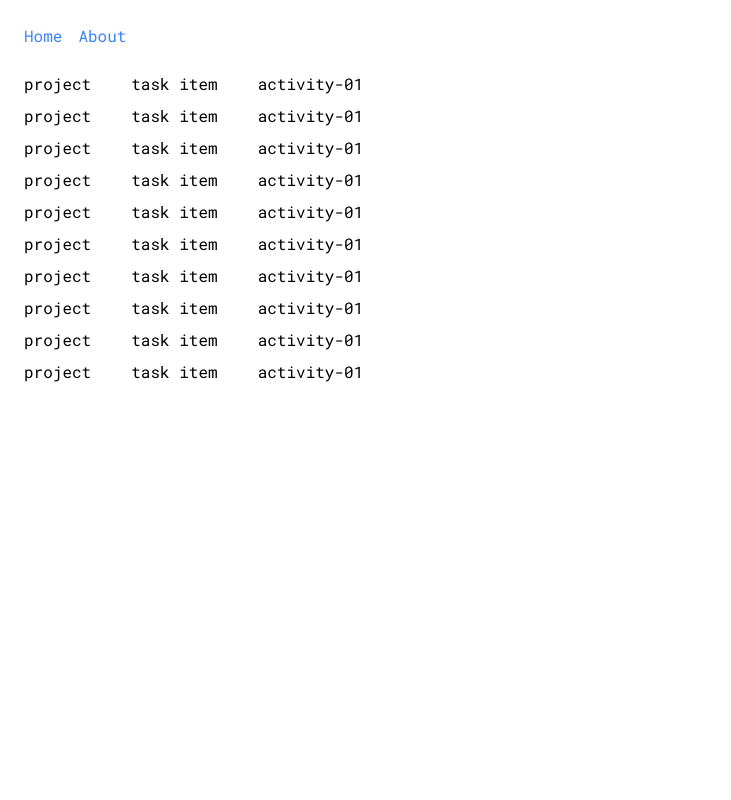
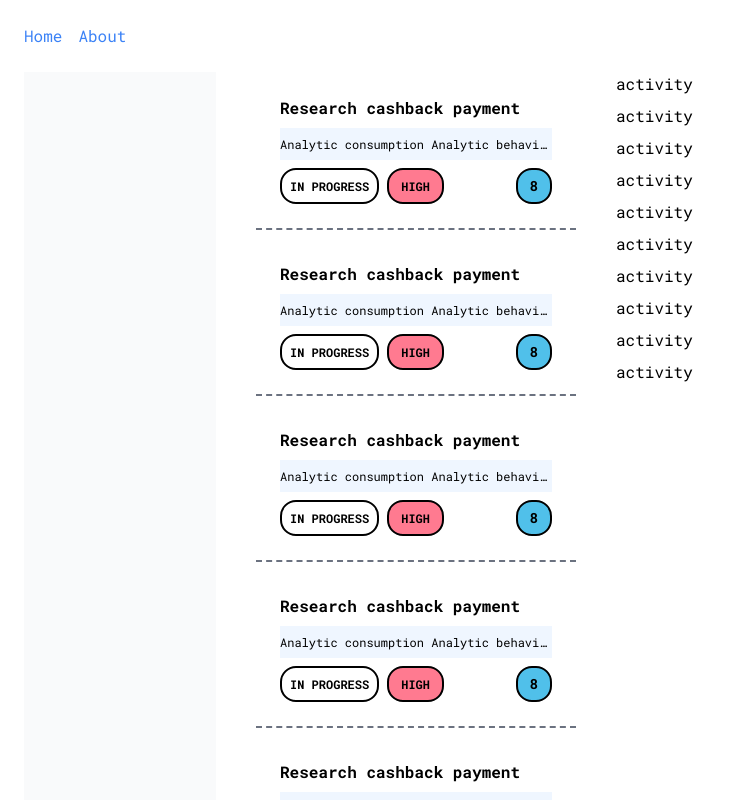
Before and after one commit to serajhqi/gittask-web, a React (Vite) app: page / in a window 1280 px wide. Shown: the top 800 px of the page, without its empty margins (0-731 px from the left). Built offline with nearby package versions, Linux system fonts and the light colour scheme.

Commit message:
feat: add style to task and add task components

```diff
--- a/package.json
+++ b/package.json
@@ -12,7 +12,8 @@
   "dependencies": {
     "react": "^18.3.1",
     "react-dom": "^18.3.1",
-    "react-router-dom": "^7.1.2"
+    "react-router-dom": "^7.1.2",
+    "rsuite": "^5.76.3"
   },
   "devDependencies": {
     "@eslint/js": "^9.17.0",
@@ -25,6 +26,8 @@
     "eslint-plugin-react-refresh": "^0.4.16",
     "globals": "^15.14.0",
     "postcss": "^8.5.1",
+    "prettier": "^3.4.2",
+    "prettier-plugin-tailwindcss": "^0.6.10",
     "tailwindcss": "^3.4.17",
     "typescript": "~5.6.2",
     "typescript-eslint": "^8.18.2",
--- a/src/components/activity-item.component.tsx
+++ b/src/components/activity-item.component.tsx
@@ -1,5 +1,3 @@
 export default function ActivityItem() {
-  return <div>
-    activity-01
-  </div>
+  return <div>activity</div>
 }
--- a/src/components/activity-list.component.tsx
+++ b/src/components/activity-list.component.tsx
@@ -4,4 +4,5 @@ export default function ActivityList() {
   return <div className="flex flex-col gap-2">
     {new Array(10).fill(0).map((_, idx) => <ActivityItem key={idx} />)}
   </div>
+
 }
--- a/src/components/project-item.component.tsx
+++ b/src/components/project-item.component.tsx
@@ -1,5 +1,6 @@
 export default function ProjectItem() {
-  return <div>
-    project
+  return <div className="flex flex-col">
+    <div></div>
+    <div></div>
   </div>
 }
--- a/src/components/task-item.component.tsx
+++ b/src/components/task-item.component.tsx
@@ -1,3 +1,17 @@
+import TaskStatus from "./task/task-status.component";
+import TaskWeight from "./task/task-weight.component";
+import TaskPriority from "./task/task-priority.component";
+
 export default function TaskItem() {
-  return <div>task item</div>
+  return <div className="flex flex-col p-6 gap-2">
+    <div className="font-extrabold">Research cashback payment</div>
+    <div className="text-xs text-ellipsis py-2 h-8 bg-blue-50 whitespace-nowrap overflow-hidden">Analytic consumption  Analytic  behaviour Analytic consumption behaviour Analytic consumption  Analytic consumption behaviour</div>
+    <div className="flex items-center justify-between">
+      <div className="flex gap-2">
+        <TaskStatus />
+        <TaskPriority />
+      </div>
+      <TaskWeight />
+    </div>
+  </div>
 }
--- a/src/components/task-list.component.tsx
+++ b/src/components/task-list.component.tsx
@@ -2,6 +2,10 @@ import TaskItem from "./task-item.component";
 
 export default function TaskList() {
   return <div className="flex flex-col gap-2">
-    {new Array(10).fill(0).map((_, idx) => <TaskItem key={idx} />)}
+    {new Array(20).fill(0).map((_, idx) =>
+      <div key={idx} className="border-b-2 border-gray-500 border-dashed last:border-0">
+        <TaskItem />
+      </div>
+    )}
   </div>
 }
--- /dev/null
+++ b/src/components/task/task-priority.component.tsx
@@ -0,0 +1,3 @@
+export default function TaskPriority() {
+  return <div className="flex items-center justify-center text-xs font-bold bg-[#ff7a90] p-[5px] px-3 rounded-2xl border-2 border-black">HIGH</div>
+}
--- /dev/null
+++ b/src/components/task/task-status.component.tsx
@@ -0,0 +1,3 @@
+export default function TaskStatus() {
+  return <div className="text-xs font-bold p-2 border-2 border-black rounded-2xl">IN PROGRESS</div>
+}
--- /dev/null
+++ b/src/components/task/task-weight.component.tsx
@@ -0,0 +1,3 @@
+export default function TaskWeight() {
+  return <div className="flex items-center justify-center text-sm font-bold h-9 w-9 border-2 border-black rounded-2xl bg-[#50c0ea]">8</div>
+}
--- a/src/index.css
+++ b/src/index.css
@@ -13,3 +13,11 @@
 body {
   font-family: "Roboto Mono", monospace;
 }
+
+.rs-btn-primary {
+  border-radius: 5px !important;
+  background-color: #f8d966 !important;
+  color: black !important;
+  font-weight: 600 !important;
+  border: 2px solid black !important;
+}
--- a/src/main.tsx
+++ b/src/main.tsx
@@ -1,6 +1,7 @@
 import { StrictMode } from 'react'
 import { createRoot } from 'react-dom/client'
 import './index.css'
+import 'rsuite/dist/rsuite-no-reset.min.css';
 import App from './App.tsx'
 import { createBrowserRouter, RouterProvider } from 'react-router-dom';
 import About from './pages/about.page.tsx';
--- a/src/pages/home.page.tsx
+++ b/src/pages/home.page.tsx
@@ -5,8 +5,14 @@ import TaskList from "../components/task-list.component";
 // src/pages/Home.tsx
 export default function Home() {
   return <h1 className="flex gap-10">
-    <ProjectList />
-    <TaskList />
-    <ActivityList />
+    <div className="w-48 bg-gray-50">
+      <ProjectList />
+    </div>
+    <div className="w-80 ">
+      <TaskList />
+    </div>
+    <div className="w-80">
+      <ActivityList />
+    </div>
   </h1>;
 }
```
Also changed, not shown: 2 other files (tests, documents, lock files or other folders).
